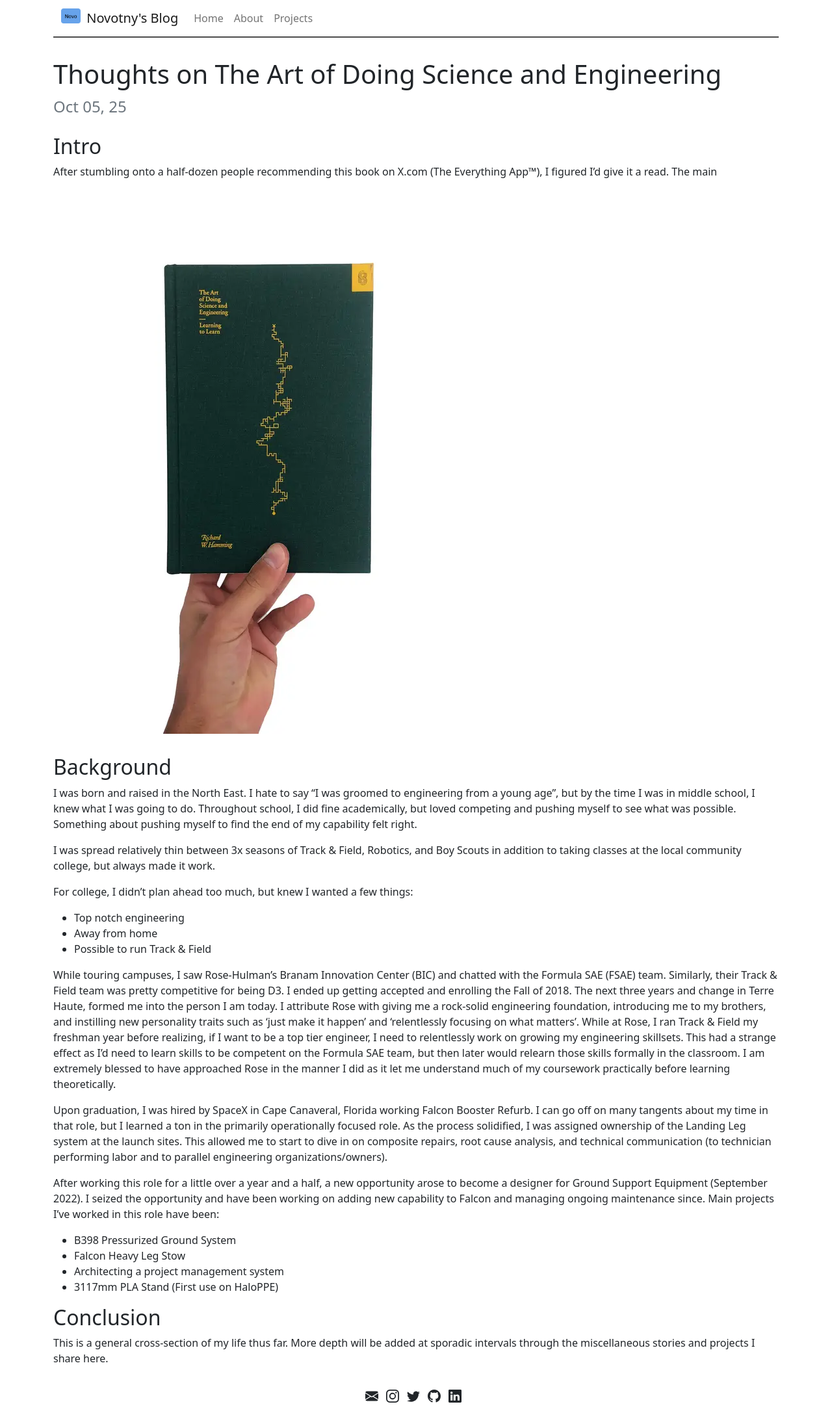
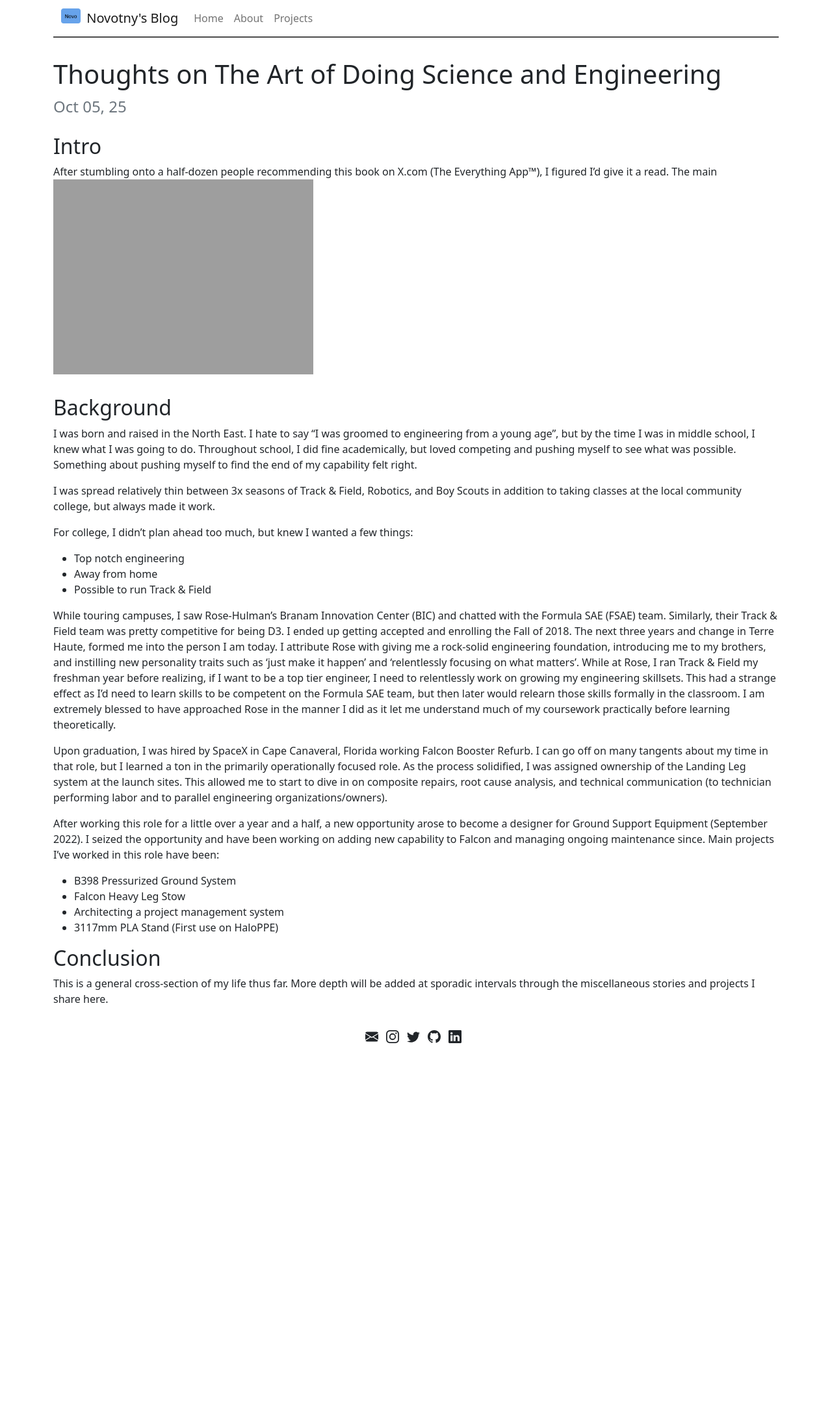
Before and after one commit to andrewnovotny/andrewnovotny.github.io, a Jekyll site: the page built from _posts/2025-10-05-Thoughts on The Art of Doing Science and Engineering.markdown, in a window 1280 px wide. Shown: the whole page at 65% size. Built offline with Jekyll 4.4.1, drawn with Linux system fonts in a browser that asks for light colours; after the commit the page ends 1621 px from its top, so only the background shows below that.

Commit message:
Updating image VFInal V3

```diff
--- a/_posts/2025-10-05-Thoughts on The Art of Doing Science and Engineering.markdown
+++ b/_posts/2025-10-05-Thoughts on The Art of Doing Science and Engineering.markdown
@@ -5,7 +5,7 @@ title: Thoughts on The Art of Doing Science and Engineering
 
 ## Intro
 After stumbling onto a half-dozen people recommending this book on X.com (The Everything App™), I figured I'd give it a read. The main
-![The Art of Doing Science and Engineering Cover from LibroLabro.com]({{site.baseurl}}/assets/images/ArtofDoingScienceandEngineeringCover.webp "The Art of Doing Science and Engineering Cover from LibroLabro.com")
+![The Art of Doing Science and Engineering Cover from LibroLabro.com]({{site.baseurl}}/assets/images/ArtofDoingScienceandEngineeringCover.webp =200x "The Art of Doing Science and Engineering Cover from LibroLabro.com")
 
 ## Background
 I was born and raised in the North East. I hate to say "I was groomed to engineering from a young age", but by the time I was in middle school, I knew what I was going to do.
```
